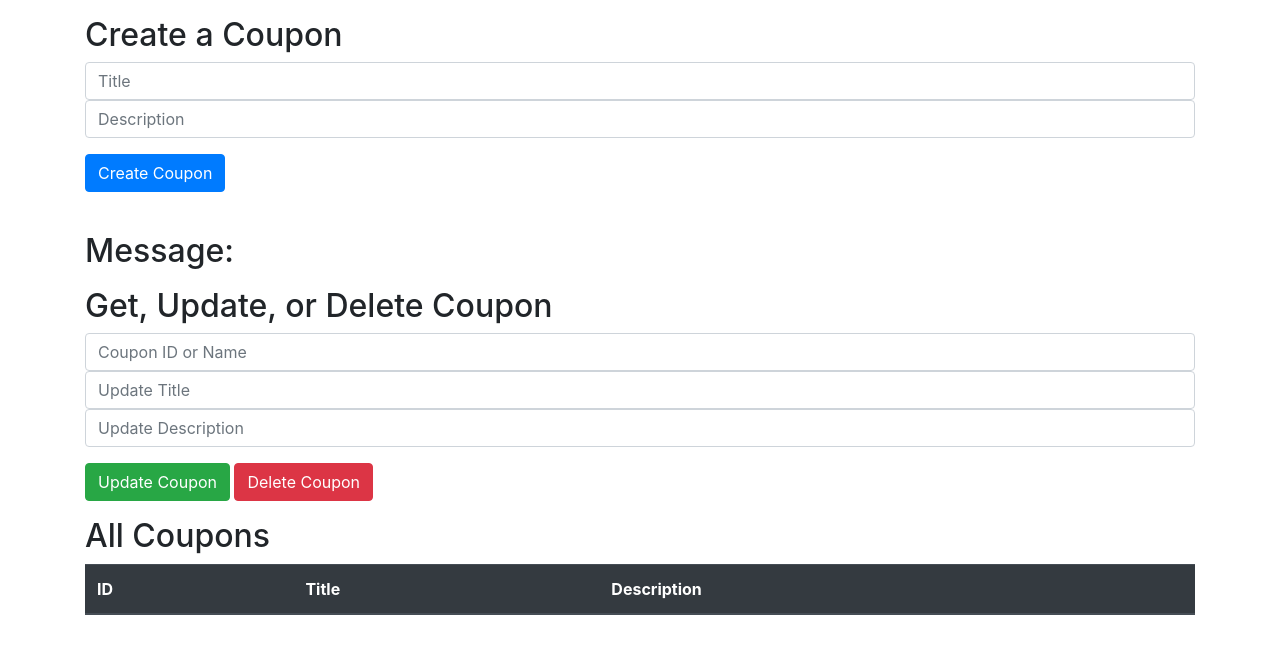
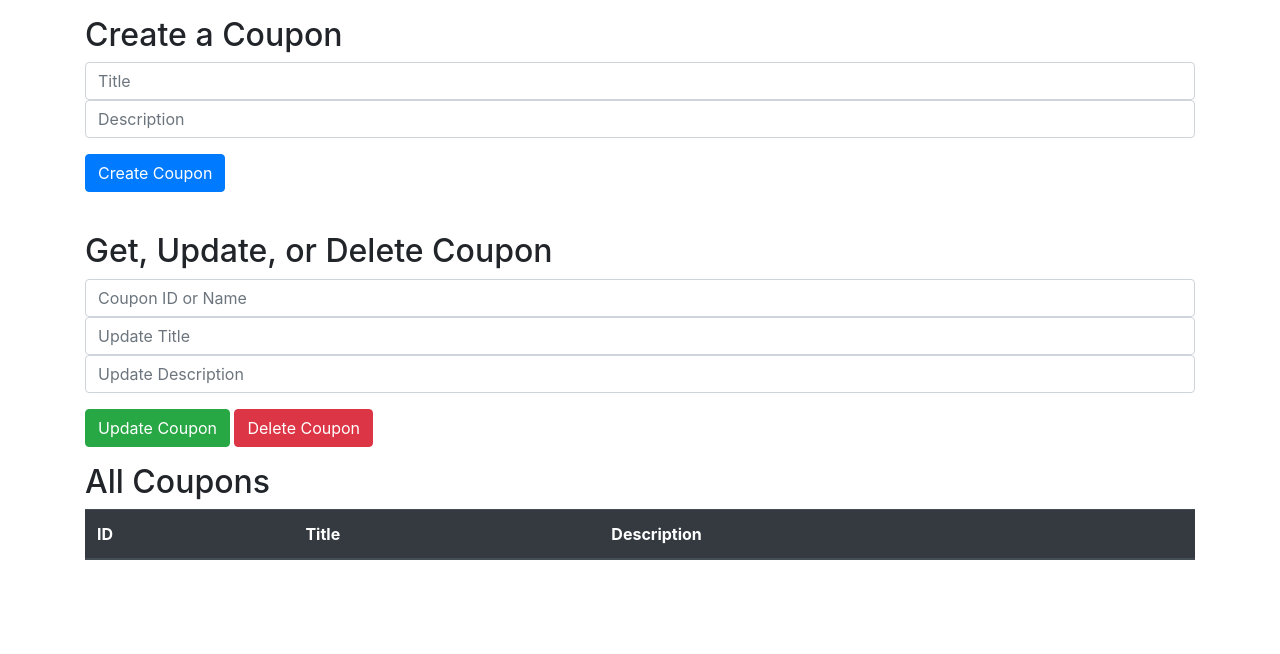
Before and after one commit to plovanpete/dealscoverCS3980project, a plain HTML site: page static/index.html in a window 1280 px wide. Drawn offline with nearby package versions, Linux system fonts and the light colour scheme.

Commit message:
Update index.html

```diff
--- a/static/index.html
+++ b/static/index.html
@@ -20,7 +20,6 @@
 
 
    <!-- Section for displaying individual results -->
-   <h2 class="mt-3">Message:</h2>
    <div id="output"></div>
 
     <!-- Some HTML elements for input and displaying individual results -->
```
